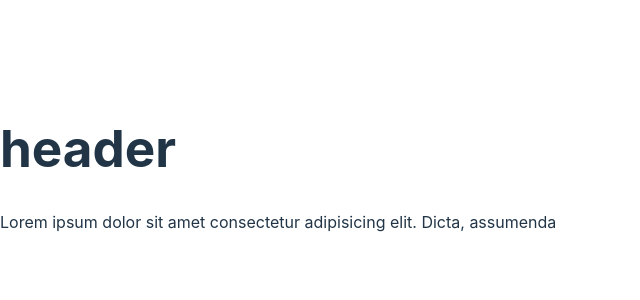
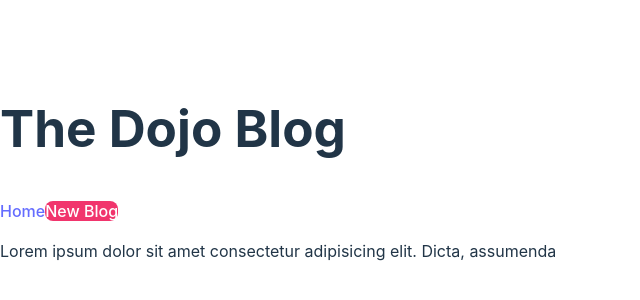
Before and after one commit to Erfanhosseini98/learn-react, a React (Vite) app: page / in a window 1280 px wide. Shown: the part 232-532 px from the top of the page, without its empty margins (0-640 px from the left). Built offline with nearby package versions, Linux system fonts and the light colour scheme.

Commit message:
content added to Navbar component

```diff
--- a/src/Navbar.jsx
+++ b/src/Navbar.jsx
@@ -1,6 +1,16 @@
 const Navbar = () => {
     return(
-        <h1>header</h1>
+        <nav className="navbar">
+      <h1>The Dojo Blog</h1>
+      <div className="links">
+        <a href="/">Home</a>
+        <a href="/create" style={{
+          color: 'white',
+          backgroundColor: '#f1356d',
+          borderRadius: '8px'
+        }}>New Blog</a>
+      </div>
+    </nav>
     )
 }
 
```
